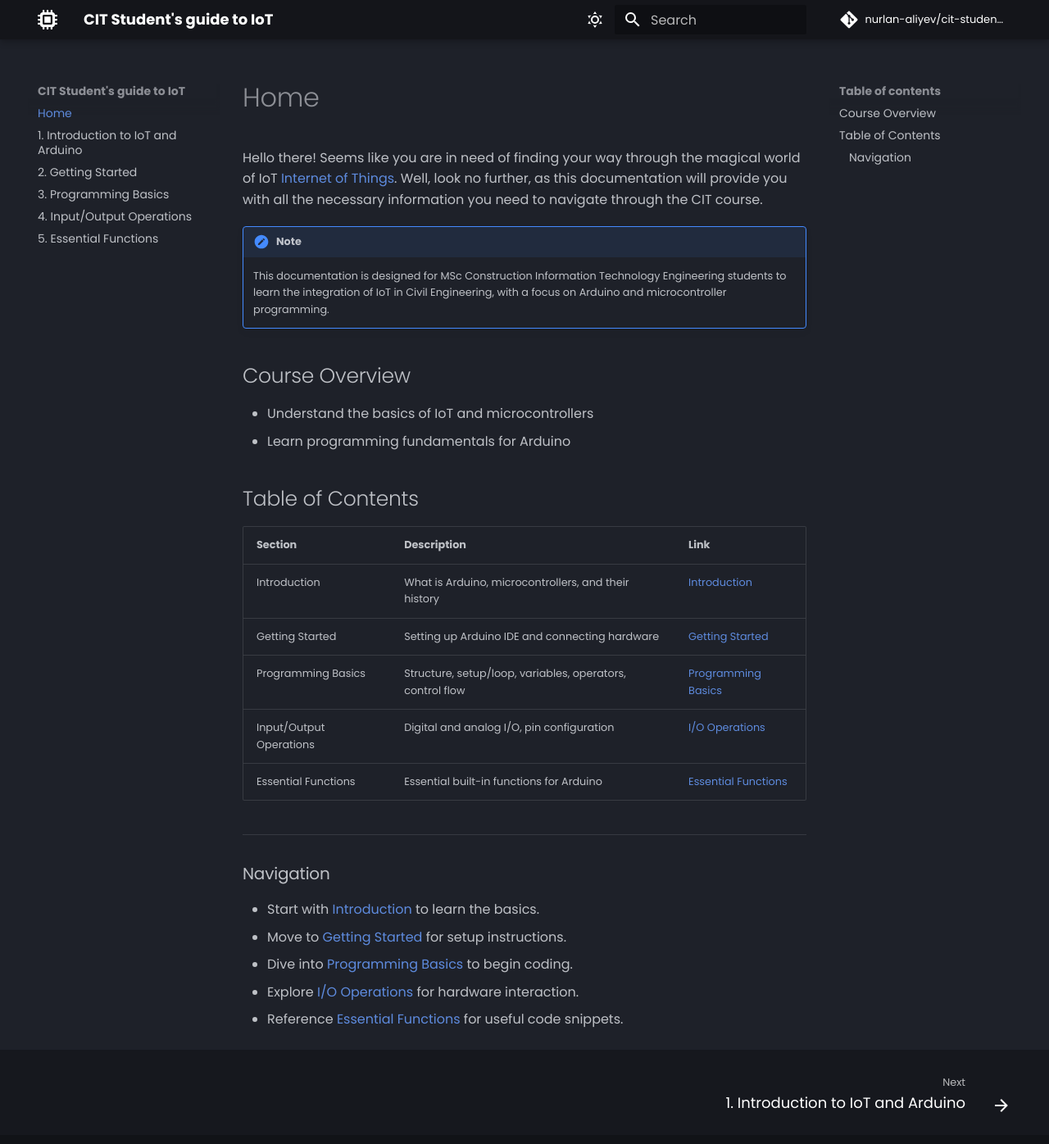
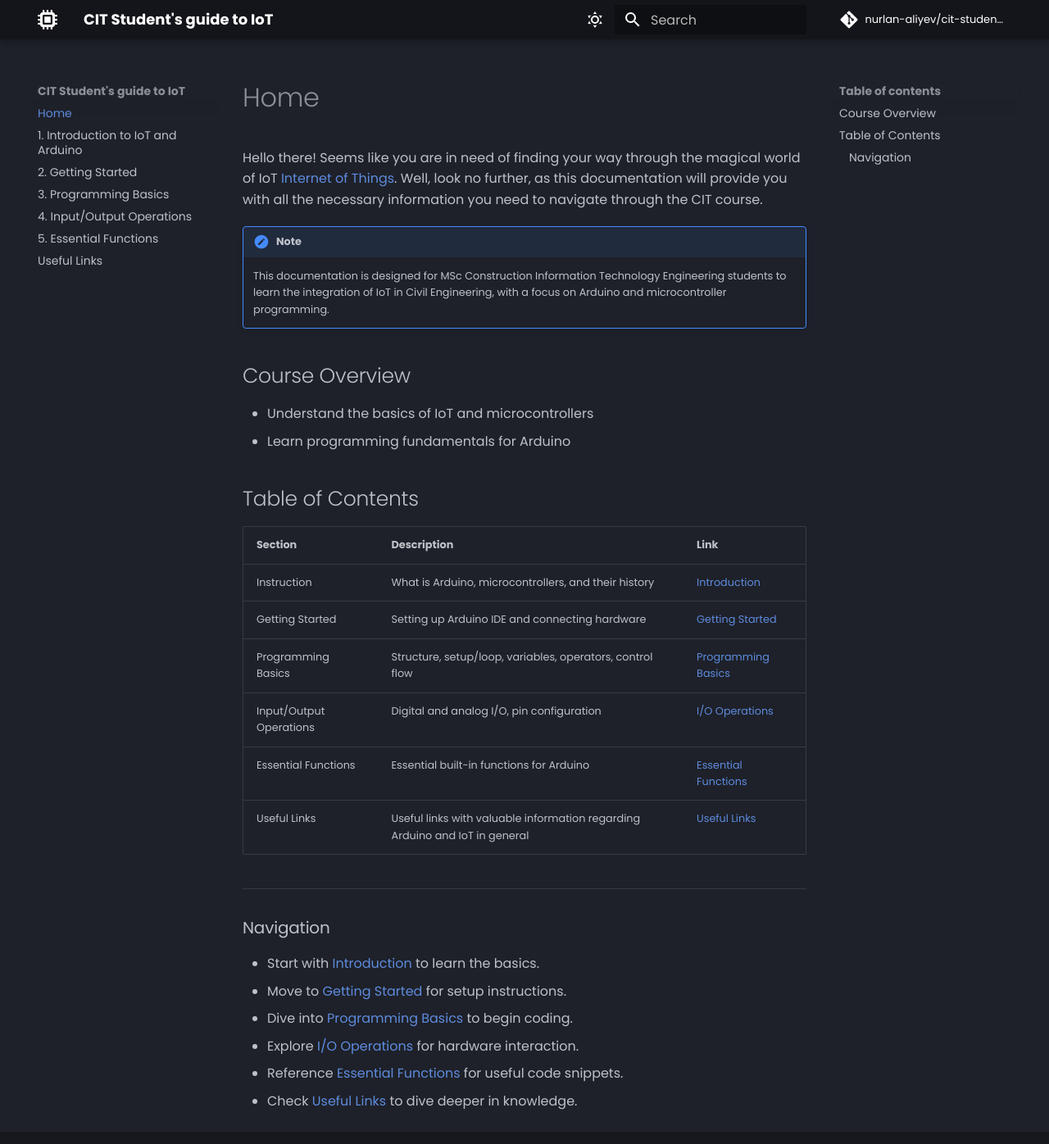
Before and after one commit to nurlan-aliyev/cit-students-guide-to-iot, an MkDocs documentation site: the page built from docs/index.md, in a window 1280 px wide and 1400 px high. Shown: the top 1396 px of the window at 82% size. Built offline with MkDocs 1.6.1 and Material for MkDocs 9.7.7, drawn with Linux system fonts in a browser that asks for light colours; comment, search, counter and statistics services are not loaded.

Commit message:
feat: adds useful-links.md and minor fixes

```diff
--- a/docs/index.md
+++ b/docs/index.md
@@ -12,13 +12,15 @@ Hello there! Seems like you are in need of finding your way through the magical
 
 ## Table of Contents
 
-| Section                | Description                                      | Link                        |
-|------------------------|--------------------------------------------------|-----------------------------|
-| Introduction           | What is Arduino, microcontrollers, and their history | [Introduction](introduction.md) |
-| Getting Started        | Setting up Arduino IDE and connecting hardware   | [Getting Started](getting-started.md) |
-| Programming Basics     | Structure, setup/loop, variables, operators, control flow | [Programming Basics](programming-basics.md) |
-| Input/Output Operations| Digital and analog I/O, pin configuration        | [I/O Operations](io-operations.md) |
-| Essential Functions    | Essential built-in functions for Arduino         | [Essential Functions](necessary-functions.md) |
+| Section                 | Description                                                                 | Link                                          |
+| ----------------------- | --------------------------------------------------------------------------- | --------------------------------------------- |
+| Instruction             | What is Arduino, microcontrollers, and their history                        | [Introduction](introduction.md)               |
+| Getting Started         | Setting up Arduino IDE and connecting hardware                              | [Getting Started](getting-started.md)         |
+| Programming Basics      | Structure, setup/loop, variables, operators, control flow                   | [Programming Basics](programming-basics.md)   |
+| Input/Output Operations | Digital and analog I/O, pin configuration                                   | [I/O Operations](io-operations.md)            |
+| Essential Functions     | Essential built-in functions for Arduino                                    | [Essential Functions](necessary-functions.md) |
+| Useful Links            | Useful links with valuable information regarding Arduino and IoT in general | [Useful Links](useful-links.md)               |
+
 
 ---
 
@@ -29,3 +31,4 @@ Hello there! Seems like you are in need of finding your way through the magical
 - Dive into [Programming Basics](programming-basics.md) to begin coding.
 - Explore [I/O Operations](io-operations.md) for hardware interaction.
 - Reference [Essential Functions](necessary-functions.md) for useful code snippets.
+- Check [Useful Links](useful-links.md) to dive deeper in knowledge.
--- a/mkdocs.yml
+++ b/mkdocs.yml
@@ -66,6 +66,7 @@ nav:
   - 3. Programming Basics : 'programming-basics.md'
   - 4. Input/Output Operations: 'io-operations.md'
   - 5. Essential Functions: 'necessary-functions.md'
+  - Useful Links: 'useful-links.md'
 
 
 extra:
```
Also changed, not shown: docs/io-operations.md (+1 -1 lines), docs/useful-links.md (added, +14 -0 lines).
